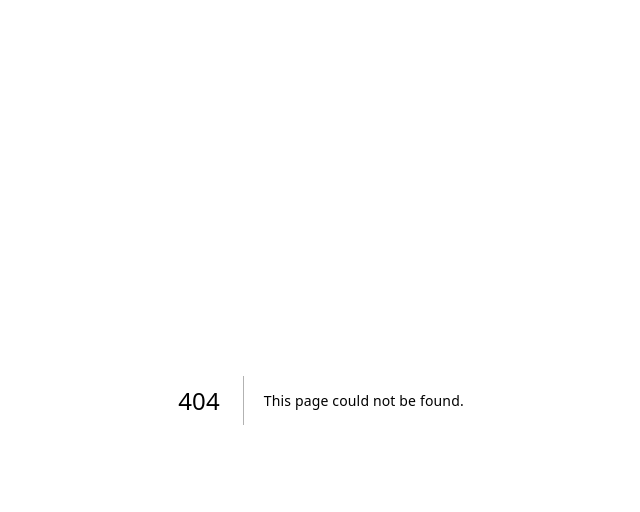
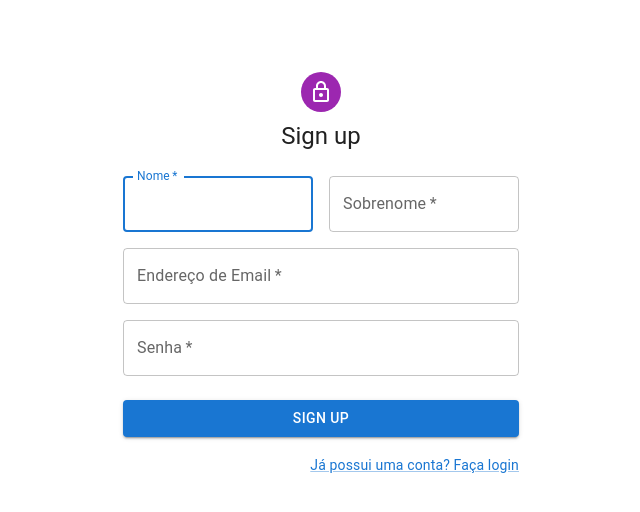
Before and after one commit to LehmannPi/dragon-tech-challenge, a Next.js app: page /signup in a window 1280 px wide. Before the commit this address had no page. Shown: the top 512 px of the page, without its empty margins (319-959 px from the left). Built offline with nearby package versions, Linux system fonts and the light colour scheme.

Commit message:
feat: add initial signup page and layout

```diff
--- /dev/null
+++ b/app/signup/layout.tsx
@@ -0,0 +1,9 @@
+type Props = {
+  children: React.ReactNode;
+};
+
+const SignupLayout = ({ children }: Props) => {
+  return <div>{children}</div>;
+};
+
+export default SignupLayout;
--- /dev/null
+++ b/app/signup/page.tsx
@@ -0,0 +1,105 @@
+'use client';
+import LockOutlinedIcon from '@mui/icons-material/LockOutlined';
+import Avatar from '@mui/material/Avatar';
+import Box from '@mui/material/Box';
+import Button from '@mui/material/Button';
+import Container from '@mui/material/Container';
+import CssBaseline from '@mui/material/CssBaseline';
+import Grid from '@mui/material/Grid';
+import Link from '@mui/material/Link';
+import TextField from '@mui/material/TextField';
+import Typography from '@mui/material/Typography';
+import * as React from 'react';
+
+export default function SignUp() {
+  const handleSubmit = (event: React.FormEvent<HTMLFormElement>) => {
+    event.preventDefault();
+    const data = new FormData(event.currentTarget);
+    console.log({
+      email: data.get('email'),
+      password: data.get('password'),
+    });
+  };
+
+  return (
+    <Container component="main" maxWidth="xs">
+      <CssBaseline />
+      <Box
+        sx={{
+          marginTop: 8,
+          display: 'flex',
+          flexDirection: 'column',
+          alignItems: 'center',
+        }}
+      >
+        <Avatar sx={{ m: 1, bgcolor: 'secondary.main' }}>
+          <LockOutlinedIcon />
+        </Avatar>
+        <Typography component="h1" variant="h5">
+          Sign up
+        </Typography>
+        <Box component="form" noValidate onSubmit={handleSubmit} sx={{ mt: 3 }}>
+          <Grid container spacing={2}>
+            <Grid item xs={12} sm={6}>
+              <TextField
+                autoComplete="given-name"
+                name="firstName"
+                required
+                fullWidth
+                id="firstName"
+                label="Nome"
+                autoFocus
+              />
+            </Grid>
+            <Grid item xs={12} sm={6}>
+              <TextField
+                required
+                fullWidth
+                id="lastName"
+                label="Sobrenome"
+                name="lastName"
+                autoComplete="family-name"
+              />
+            </Grid>
+            <Grid item xs={12}>
+              <TextField
+                required
+                fullWidth
+                id="email"
+                label="Endereço de Email"
+                name="email"
+                autoComplete="email"
+              />
+            </Grid>
+            <Grid item xs={12}>
+              <TextField
+                required
+                fullWidth
+                name="password"
+                label="Senha"
+                type="password"
+                id="password"
+                autoComplete="new-password"
+              />
+            </Grid>
+          </Grid>
+          <Button
+            type="submit"
+            fullWidth
+            variant="contained"
+            sx={{ mt: 3, mb: 2 }}
+          >
+            Sign Up
+          </Button>
+          <Grid container justifyContent="flex-end">
+            <Grid item>
+              <Link href="/login" variant="body2">
+                Já possui uma conta? Faça login
+              </Link>
+            </Grid>
+          </Grid>
+        </Box>
+      </Box>
+    </Container>
+  );
+}
```
